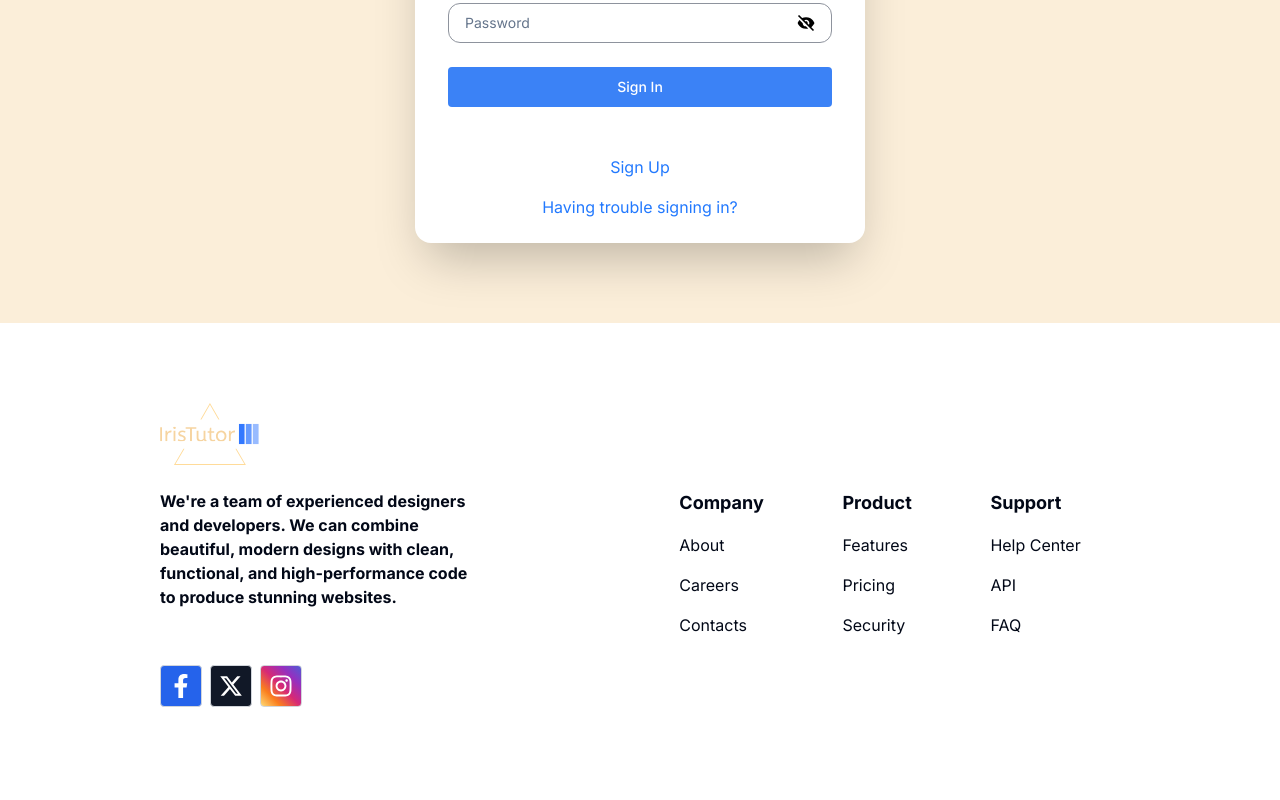
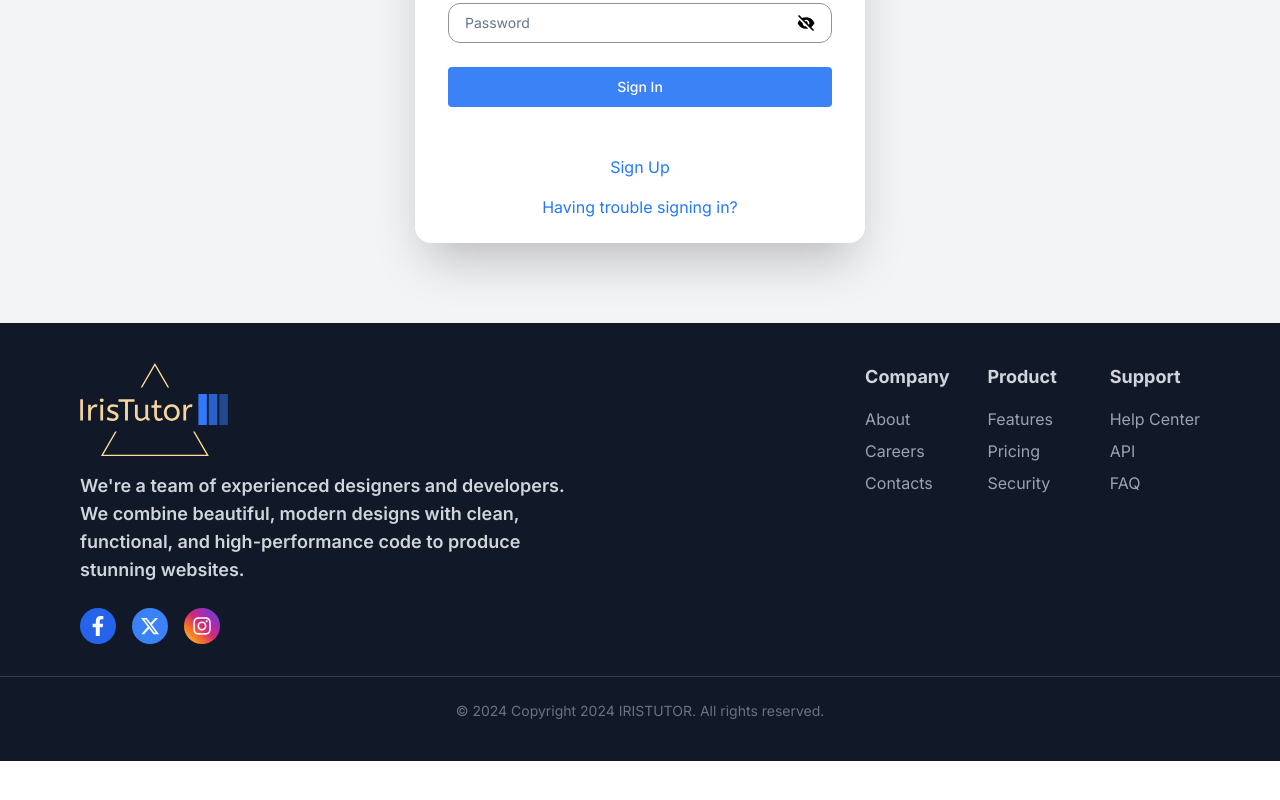
Before and after one commit to Vineeshau/Iris-tutor, a Next.js app: page /signin in a window 1280 px wide. Shown: the part 696-1496 px from the top of the page. After the commit the page ends 1457 px from the top, so only its background shows below. Built offline with nearby package versions, Linux system fonts and the light colour scheme.

Commit message:
landing page modified

```diff
--- a/src/Components/footer/page.js
+++ b/src/Components/footer/page.js
@@ -4,113 +4,88 @@ import { FaXTwitter } from "react-icons/fa6";
 import Image from "next/image";
 import Link from "next/link";
 
-function Page() {
+function Footer() {
   return (
-    <div className="flex flex-col lg:flex-row items-center py-20 px-40">
-      <div className="flex-1 lg:text-center">
-        <Image src="/logo.svg" width={100} height={30} alt="Image" />
-        <p className="max-w-xs text-center lg:text-left py-6 font-bold">
-          We&apos;re a team of experienced designers and developers. We can
-          combine beautiful, modern designs with clean, functional, and
-          high-performance code to produce stunning websites.
+    <footer className="bg-gray-900 text-gray-400 py-10">
+      <div className="container mx-auto px-4 lg:px-20">
+        <div className="flex flex-col lg:flex-row items-center lg:items-start justify-between">
+          <div className="text-center lg:text-left mb-8 lg:mb-0 lg:mr-10">
+            <Image src="/logo.svg" width={150} height={45} alt="Logo" className="mx-auto lg:mx-0" />
+            <p className="mt-4 text-base lg:text-lg font-semibold text-gray-300 text-center lg:text-left max-w-lg">
+              We're a team of experienced designers and developers. We combine
+              beautiful, modern designs with clean, functional, and high-performance
+              code to produce stunning websites.
             </p>
-        <div className="flex justify-center lg:justify-start mt-4 lg:mt-0 py-8">
-          <div className="flex justify-center items-center space-x-2">
-            <Link href="#" className="bg-blue-600 p-2 border border-gray-300 rounded-sm">
-              <FaFacebookF className="text-white text-2xl" />
+            <div className="flex justify-center lg:justify-start mt-6 space-x-4">
+              <Link href="#" className="bg-blue-600 p-2 rounded-full">
+                <FaFacebookF className="text-white text-xl" />
               </Link>
-            <Link href="#" className="bg-gray-900 p-2 border border-gray-300 rounded-sm">
-              <FaXTwitter className="text-white text-2xl" />
+              <Link href="#" className="bg-blue-500 p-2 rounded-full">
+                <FaXTwitter className="text-white text-xl" />
               </Link>
               <Link
                 href="#"
-              className="p-2 border border-gray-300 rounded-sm"
+                className="p-2 rounded-full"
                 style={{
                   background:
                     "linear-gradient(45deg, #feda75, #fa7e1e, #d62976, #962fbf, #4f5bd5)",
                 }}
               >
-              <FaInstagram className="text-white text-2xl" />
+                <FaInstagram className="text-white text-xl" />
               </Link>
             </div>
           </div>
+          <div className="grid grid-cols-1 md:grid-cols-3 lg:grid-cols-3 gap-8 mt-8 lg:mt-0">
+            <div>
+              <h3 className="text-lg font-bold text-gray-300 mb-4">Company</h3>
+              <ul>
+                <li className="mb-2">
+                  <Link href="#" className="hover:text-white">About</Link>
+                </li>
+                <li className="mb-2">
+                  <Link href="#" className="hover:text-white">Careers</Link>
+                </li>
+                <li className="mb-2">
+                  <Link href="/contactus" className="hover:text-white">Contacts</Link>
+                </li>
+              </ul>
             </div>
-
-      <div className="flex-1 lg:order-1 lg:flex lg:justify-around lg:py-4">
-        <div className="p-4 py-1">
-          <h3 className="text-lg font-bold mb-4 text-center lg:text-left">
-            Company
-          </h3>
-          <Link
-            href="#"
-            className="block text-black-500 text-center lg:text-left mb-4"
-          >
-            About
-          </Link>
-          <Link
-            href="#"
-            className="block text-black-500 text-center lg:text-left mb-4"
-          >
-            Careers
-          </Link>
-          <Link
-            href="/contactus"
-            className="block text-black-500 text-center lg:text-left mb-4"
-          >
-            Contacts
-          </Link>
+            <div>
+              <h3 className="text-lg font-bold text-gray-300 mb-4">Product</h3>
+              <ul>
+                <li className="mb-2">
+                  <Link href="#" className="hover:text-white">Features</Link>
+                </li>
+                <li className="mb-2">
+                  <Link href="/pricing" className="hover:text-white">Pricing</Link>
+                </li>
+                <li className="mb-2">
+                  <Link href="#" className="hover:text-white">Security</Link>
+                </li>
+              </ul>
             </div>
-
-        <div className="p-4 py-1">
-          <h3 className="text-lg font-bold mb-4 text-center lg:text-left">
-            Product
-          </h3>
-          <Link
-            href="#"
-            className="block text-black-500 text-center lg:text-left mb-4"
-          >
-            Features
-          </Link>
-          <Link
-            href="/pricing"
-            className="block text-black-500 text-center lg:text-left mb-4"
-          >
-            Pricing
-          </Link>
-          <Link
-            href="#"
-            className="block text-black-500 text-center lg:text-left mb-4"
-          >
-            Security
-          </Link>
-        </div>
-
-        <div className="p-4 py-1">
-          <h3 className="text-lg font-bold mb-4 text-center lg:text-left">
-            Support
-          </h3>
-          <Link
-            href="#"
-            className="block text-black-500 text-center lg:text-left mb-4"
-          >
-            Help Center
-          </Link>
-          <Link
-            href="#"
-            className="block text-black-500 text-center lg:text-left mb-4"
-          >
-            API
-          </Link>
-          <Link
-            href="#"
-            className="block text-black-500 text-center lg:text-left mb-4"
-          >
-            FAQ
-          </Link>
+            <div>
+              <h3 className="text-lg font-bold text-gray-300 mb-4">Support</h3>
+              <ul>
+                <li className="mb-2">
+                  <Link href="#" className="hover:text-white">Help Center</Link>
+                </li>
+                <li className="mb-2">
+                  <Link href="#" className="hover:text-white">API</Link>
+                </li>
+                <li className="mb-2">
+                  <Link href="#" className="hover:text-white">FAQ</Link>
+                </li>
+              </ul>
             </div>
           </div>
         </div>
+      </div>
+      <div className="border-t border-gray-700 mt-8 pt-6 text-center text-gray-500 text-sm">
+        <p>&copy; {new Date().getFullYear()} Copyright 2024 IRISTUTOR. All rights reserved.</p>
+      </div>
+    </footer>
   );
 }
 
-export default Page;
+export default Footer;
--- a/src/Components/hero_one/page.js
+++ b/src/Components/hero_one/page.js
@@ -15,8 +15,7 @@ import Pricing from "../../app/pricing/page";
 function Page({ onGetStarted }) {
   return (
     <div
-      className="flex flex-col lg:flex-row items-center justify-center lg:py-20 gap-20 h-screen bg-red-50"
-      style={{ backgroundColor: 'rgba(246, 212, 160, 0.4)' }}
+      className="flex flex-col lg:flex-row items-center justify-center lg:py-20 gap-20 h-screen bg-gray-100"
     >
       <div className="flex flex-col lg:items-start gap-8 px-20">
         <p className="text-black text-5xl">
--- a/src/app/contactus/page.js
+++ b/src/app/contactus/page.js
@@ -54,10 +54,7 @@ const ContactUsPage = () => {
   };
 
   return (
-    <div
-      className="flex justify-center items-center h-full py-20"
-      style={{ backgroundColor: "rgba(246, 212, 160, 0.4)" }}
-    >
+    <div className="flex justify-center items-center h-full py-20 bg-gray-100">
       <Form {...form}>
         <form onSubmit={form.handleSubmit(onSubmit)} className="space-y-8">
           <h2 className="text-2xl font-bold text-center">Contact Form</h2>
--- a/src/app/forgotPassword/page.js
+++ b/src/app/forgotPassword/page.js
@@ -41,10 +41,7 @@ function Page() {
   };
 
   return (
-    <div
-      className="py-20 w-full"
-      style={{ backgroundColor: "rgba(246, 212, 160, 0.4)" }}
-    >
+    <div className="py-20 w-full bg-gray-100">
       <div className="flex justify-center">
         <Card className="flex flex-col border-none shadow-2xl items-center rounded-2xl w-96 lg:w-[450px] shadow-2x gap-2">
           <CardHeader>
--- a/src/app/pricing/page.js
+++ b/src/app/pricing/page.js
@@ -72,10 +72,7 @@ function Page(props) {
   };
 
   return (
-    <div
-      className="flex flex-col justify-center items-center gap-4 p-4 py-20"
-      style={{ backgroundColor: "rgba(246, 212, 160, 0.4)" }}
-    >
+    <div className="flex flex-col justify-center items-center gap-4 p-4 py-20 bg-gray-100">
       <div className="flex flex-col items-center justify-center gap-6 text-center">
         <p className="text-4xl leading-8 font-medium text-[#152237]">
           Pricing that fits every stage
--- a/src/app/signin/page.js
+++ b/src/app/signin/page.js
@@ -52,10 +52,7 @@ function Page() {
   };
 
   return (
-    <div
-      className="py-20 w-full"
-      style={{ backgroundColor: "rgba(246, 212, 160, 0.4)" }}
-    >
+    <div className="py-20 w-full bg-gray-100">
       <div className="flex justify-center">
         <Card className="flex flex-col border-none shadow-2xl items-center rounded-2xl w-96 lg:w-[450px] shadow-2x gap-6">
           <CardHeader>
--- a/src/app/signup/page.js
+++ b/src/app/signup/page.js
@@ -54,10 +54,7 @@ function Signup() {
   };
 
   return (
-    <div
-      className="py-20 w-full"
-      style={{ backgroundColor: "rgba(246, 212, 160, 0.4)" }}
-    >
+    <div className="py-20 w-full bg-gray-100">
       <div className="flex justify-center">
         <Card className="flex flex-col border-none shadow-2xl items-center rounded-2xl w-96 lg:w-[450px] shadow-2x gap-6">
           <CardHeader>
```
Also changed, not shown: src/Components/header/page.js (+6 -6 lines), src/Components/hero_four/page.js (+15 -19 lines), src/Components/hero_three/page.js (+14 -18 lines), src/Components/hero_two/page.js (+17 -11 lines), public/media.svg (added). Lines whose indentation alone changed are shown as unchanged.
